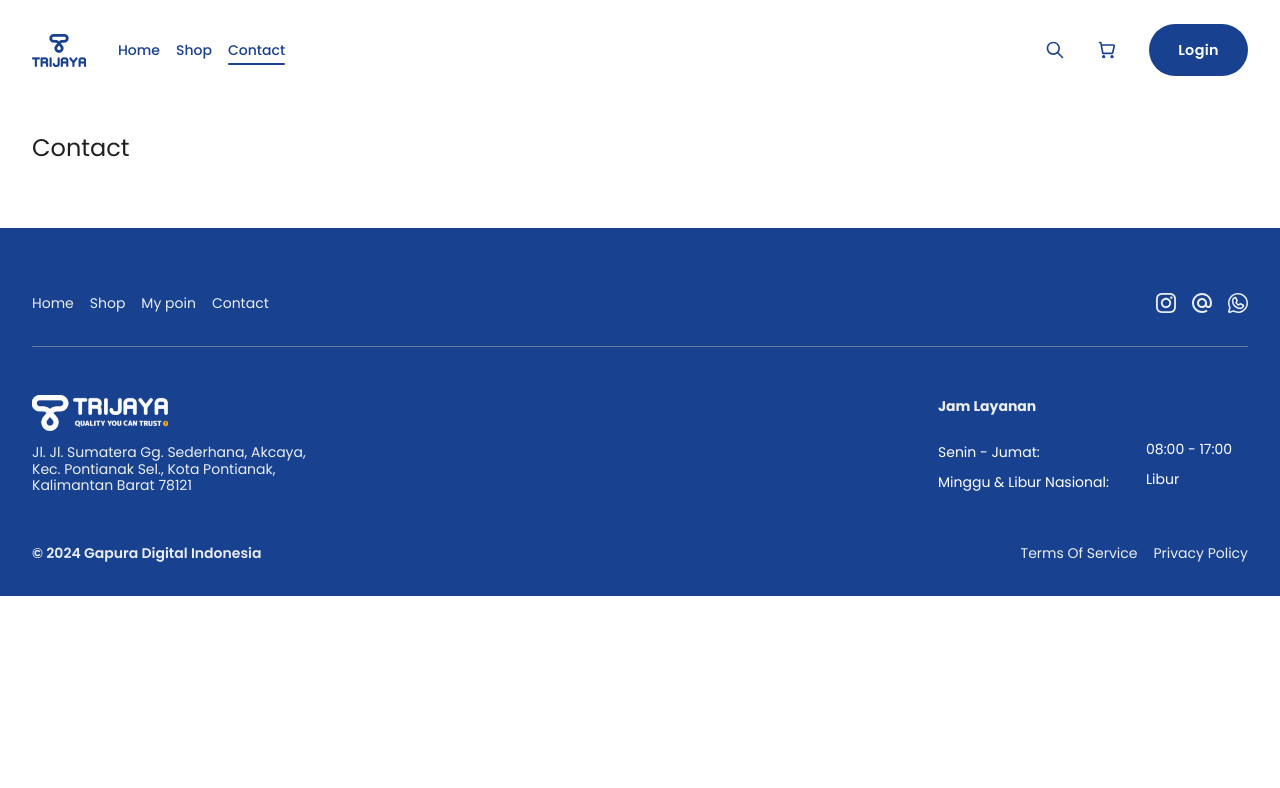
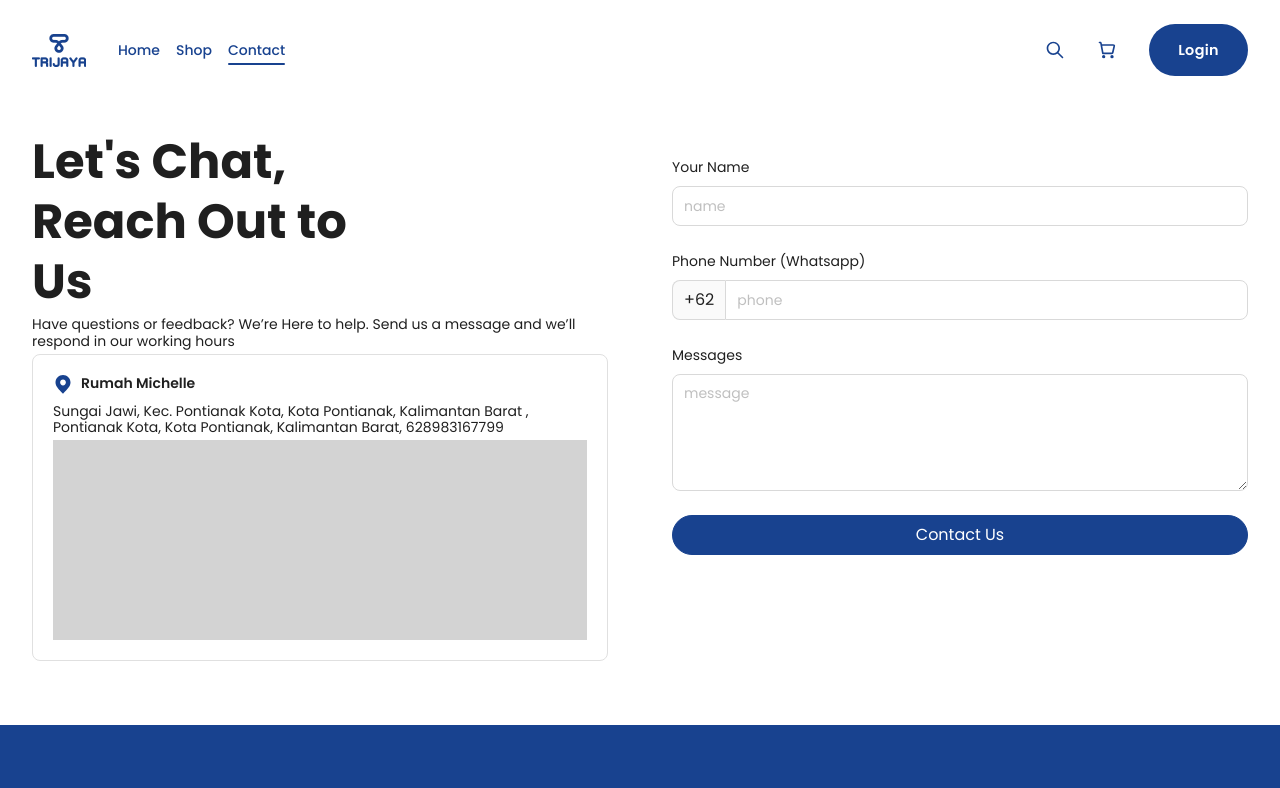
Before and after one commit to neebulaa/gapura-trijaya-landing-page, a React (Vite) app: page /contact in a window 1280 px wide. Shown: the top 788 px of the page. Built offline with nearby package versions, Linux system fonts and the light colour scheme.

Commit message:
add contact page. clean code and fix in ProductDetailFormController and ProductRoute

```diff
--- a/src/commons/assets/css/index.css
+++ b/src/commons/assets/css/index.css
@@ -1929,6 +1929,7 @@ button {
 
 /** ANT OVERRIDE **/
 .register-form .ant-btn-primary,
+.contact-form .ant-btn-primary,
 .login-form .ant-btn-primary {
 	/* box-shadow: 0 2px 0 rgba(0, 15, 24, 0.55); */
 	box-shadow: none !important;
--- a/src/pages/Admin/Product/ProductForm/components/ProductDetailForm/ProductDetailFormController.tsx
+++ b/src/pages/Admin/Product/ProductForm/components/ProductDetailForm/ProductDetailFormController.tsx
@@ -13,7 +13,7 @@ import { OutletContextInterface } from '@/types/global/outletContext';
 import { IProduct, ProductQueryParams } from '@/types/product';
 import { Form } from 'antd';
 import { useEffect, useState } from 'react';
-import { Link, useNavigate, useOutletContext, useParams } from 'react-router-dom';
+import { useNavigate, useOutletContext, useParams } from 'react-router-dom';
 
 export default function useProductDetailFormController(props: IFormProps) {
   const { formType } = props;
--- a/src/pages/Contact/Contact.tsx
+++ b/src/pages/Contact/Contact.tsx
@@ -1,8 +1,121 @@
+import IconLocation from '@/commons/assets/icons/IconLocation';
+import FormItem from '@/commons/components/Form/FormItem';
+import ResponsiveCol from '@/commons/components/Responsive/ResponsiveCol';
+import { IValidationErrors } from '@/types/base';
+import { App, Button, Form, Input, Row } from 'antd';
+import { useState } from 'react';
+
 export default function Contact() {
+  const { message } = App.useApp();
+
+  /**
+   * State
+   */
+  const [validationErrors, _setValidationErrors] = useState<IValidationErrors | null>({
+    message: '',
+    errors: {},
+  });
+  const [form] = Form.useForm();
+
+  /**
+   * Handle Submit
+   */
+  const handleSubmit = async () => {
+    await form.validateFields();
+    const values = form.getFieldsValue();
+    console.log('values: ', values);
+    message.success('MOCK: Your message has been sent');
+  };
+
   return (
     <>
-      <section className="container">
-        <h1 className="text-2xl">Contact</h1>
+      <section className="container" id="contact">
+        <div className="contact-info">
+          <h1>Let's Chat, Reach Out to Us</h1>
+          <p className="mt-1">
+            Have questions or feedback? We’re Here to help. Send us a message and we’ll respond in
+            our working hours
+          </p>
+          <div className="card-bordered mt-1">
+            <div>
+              <div className="flex gap-05">
+                <div className="highlight">
+                  <IconLocation width="20" height="20" />
+                </div>
+                <p className="semibold">Rumah Michelle</p>
+              </div>
+              <p className="mt-05">
+                Sungai Jawi, Kec. Pontianak Kota, Kota Pontianak, Kalimantan Barat , Pontianak Kota,
+                Kota Pontianak, Kalimantan Barat, 628983167799
+              </p>
+              <div
+                className="mt-1"
+                style={{
+                  height: '200px',
+                  background: 'lightgray',
+                }}
+              ></div>
+            </div>
+          </div>
+        </div>
+        <div className="contact-form">
+          <Form form={form} layout="vertical" autoComplete="off" className="mt-1-05">
+            <Row>
+              <ResponsiveCol md={24}>
+                <FormItem
+                  label="Your Name"
+                  name="name"
+                  className="font-normal"
+                  rules={[{ required: false }]}
+                  validationErrors={validationErrors}
+                >
+                  <Input placeholder="name" size="large" />
+                </FormItem>
+              </ResponsiveCol>
+            </Row>
+            <Row>
+              <ResponsiveCol span={24} md={24}>
+                <FormItem
+                  label="Phone Number (Whatsapp)"
+                  name="phone"
+                  className="font-normal"
+                  rules={[{ required: false }]}
+                  validationErrors={validationErrors}
+                >
+                  <Input addonBefore={`+62`} placeholder="phone" size="large" />
+                </FormItem>
+              </ResponsiveCol>
+            </Row>
+            <Row>
+              <ResponsiveCol md={24}>
+                <FormItem
+                  label="Messages"
+                  name="message"
+                  className="font-normal"
+                  rules={[{ required: false }]}
+                  validationErrors={validationErrors}
+                >
+                  <Input.TextArea placeholder="message" size="large" rows={4} />
+                </FormItem>
+              </ResponsiveCol>
+            </Row>
+            <Row>
+              <Button
+                type="primary"
+                onClick={handleSubmit}
+                className="w-full bg-color-[#18428F]"
+                size="large"
+                style={{
+                  backgroundColor: '#18428F',
+                  borderColor: '#18428F',
+                  borderRadius: '25rem',
+                }}
+              >
+                Contact Us
+              </Button>
+            </Row>
+          </Form>
+        </div>
       </section>
     </>
   );
--- a/src/routes/Admin/ProductRoute.tsx
+++ b/src/routes/Admin/ProductRoute.tsx
@@ -1,10 +1,9 @@
 import RouteLoader from '@/commons/components/RouteLoader';
+import { FormType } from '@/types/global/form.ts';
 import { lazy, Suspense } from 'react';
 import { RouteObject } from 'react-router-dom';
-import { FormType } from '@/types/global/form.ts';
 
 const ProductIndex = lazy(() => import('@/pages/Admin/Product/ProductIndex/ProductIndex'));
-const ProductForm = lazy(() => import('@/pages/Admin/Product/ProductForm/components/ProductDetailForm/ProductDetailForm'));
 const ProductTabMenu = lazy(() => import('@/pages/Admin/Product/ProductForm/ProductForm'));
 
 export const ProductRoutes: RouteObject[] = [
@@ -31,7 +30,6 @@ export const ProductRoutes: RouteObject[] = [
         path: 'create',
         element: (
           <Suspense fallback={<RouteLoader />}>
-            {/* <ProductForm formType={FormType.CREATE} /> */}
             <ProductTabMenu formType={FormType.CREATE} />
           </Suspense>
         ),
@@ -40,7 +38,6 @@ export const ProductRoutes: RouteObject[] = [
         path: ':id/edit',
         element: (
           <Suspense fallback={<RouteLoader />}>
-            {/* <ProductForm formType={FormType.UPDATE} /> */}
             <ProductTabMenu formType={FormType.UPDATE} />
           </Suspense>
         ),
```
